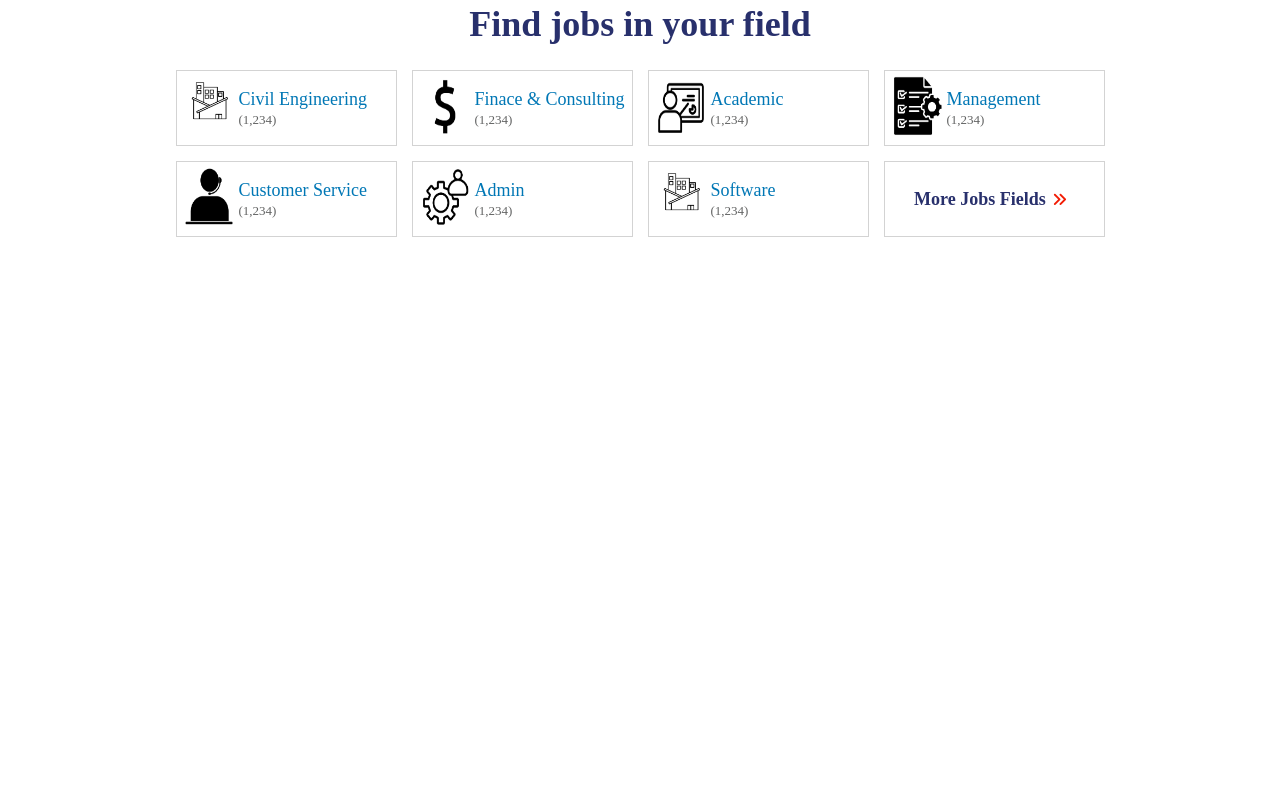
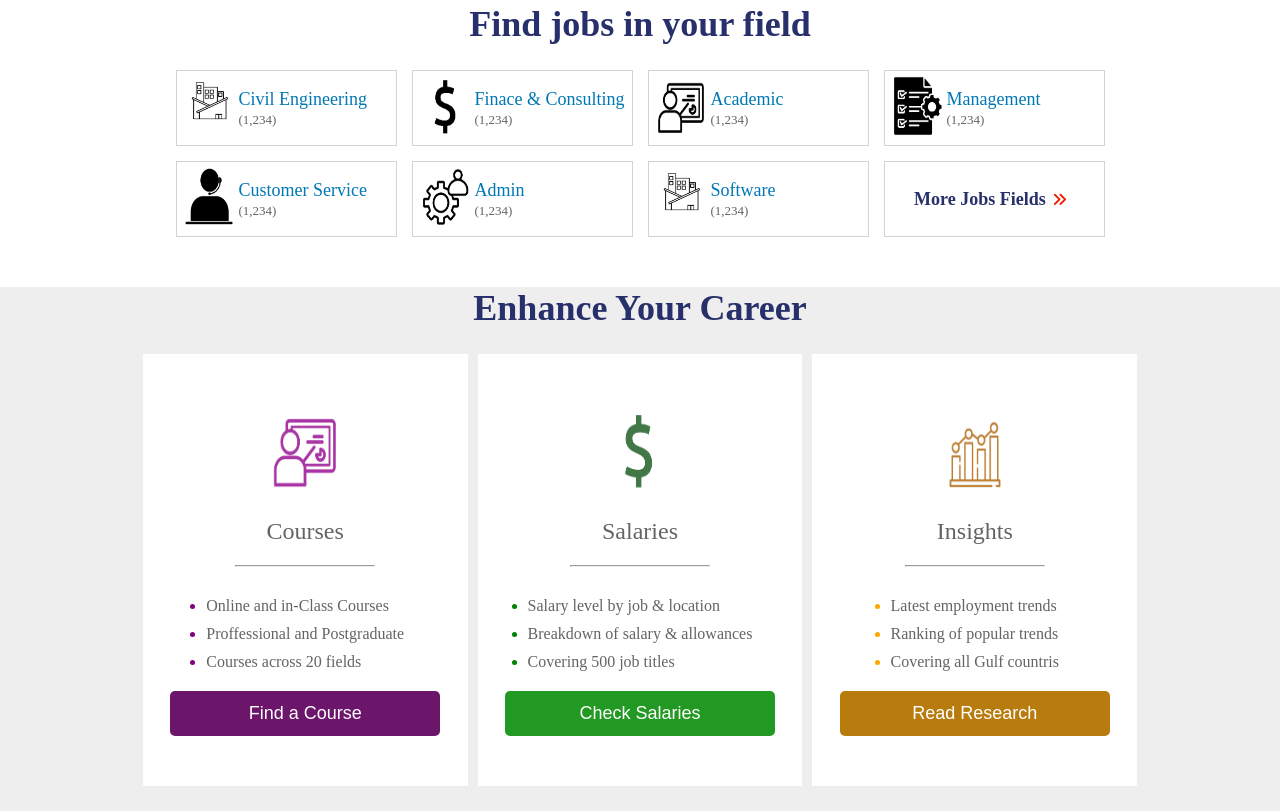
Before and after one commit to RanaSalmanHassan/GulfTalent-Clone, a plain HTML site: page index.html in a window 1280 px wide. Shown: the part 1644-2455 px from the top of the page. Before the commit the page ends 1931 px from the top, so only its background shows below. Drawn offline with Linux system fonts and the light colour scheme.

Commit message:
GT PART 8

```diff
--- a/index.html
+++ b/index.html
@@ -244,6 +244,53 @@
             </div>
         </section>
         <!-- Jobs Field End  -->
+
+        <!-- Enhance Career Start  -->
+        <section class="enhance_career">
+            <div class="heading">Enhance Your Career</div>
+            <div class="cards">
+                <div class="card" id="card1">
+                    <div class="card_image"><img src="images/teacher_purple.png" alt="Courses"></div>
+                    <div class="card_title">Courses</div>
+                    <hr>
+                    <div class="card_desc">
+                        <ul>
+                            <li>Online and in-Class Courses</li>
+                            <li>Proffessional and Postgraduate</li>
+                            <li>Courses across 20 fields</li>
+                        </ul>
+                    </div>
+                    <button class="card_button" id="c_b1">Find a Course</button>
+                </div>
+                <div class="card" id="card2">
+                    <div class="card_image"><img src="images/green_dollar.png" alt="Finance"></div>
+                    <div class="card_title">Salaries</div>
+                    <hr>
+                    <div class="card_desc">
+                        <ul>
+                            <li>Salary level by job & location</li>
+                            <li>Breakdown of salary & allowances</li>
+                            <li>Covering 500 job titles</li>
+                        </ul>
+                    </div>
+                    <button class="card_button" id="c_b2">Check Salaries</button>
+                </div>
+                <div class="card" id="card3">
+                    <div class="card_image"><img src="images/insights_orange.png" alt="Insights"></div>
+                    <div class="card_title">Insights</div>
+                    <hr>
+                    <div class="card_desc">
+                        <ul>
+                            <li>Latest employment trends</li>
+                            <li>Ranking of popular trends</li>
+                            <li>Covering all Gulf countris</li>
+                        </ul>
+                    </div>
+                    <button class="card_button" id="c_b3">Read Research</button>
+                </div>
+            </div>
+        </section>
+        <!-- Enhance Career End  -->
     </main>
 
 </body>
--- a/style.css
+++ b/style.css
@@ -412,3 +412,125 @@ select {
   color: #f21b03;
   font-size: 15px;
 }
+
+/* Enhance Career Section  */
+
+.enhance_career {
+  display: flex;
+  flex-direction: column;
+  background: #eee;
+  padding-bottom: 25px;
+}
+.heading {
+  align-self: center;
+}
+
+.cards {
+  display: grid;
+
+  grid-template-columns: repeat(3, 1fr);
+  grid-template-rows: repeat(1, 1fr);
+  gap: 10px;
+  margin: 0 auto;
+}
+
+.card {
+  display: flex;
+  flex-direction: column;
+  justify-content: center;
+  align-items: center;
+  padding: 50px;
+  cursor: pointer;
+  background: #ffffff;
+  gap: 10px;
+}
+
+.card_desc ul {
+  list-style: disc;
+}
+
+.card_desc li {
+  font-size: 16pxc;
+  color: #636464;
+  margin: 0px 0px 10px;
+}
+
+.card_title {
+  font-size: 24px;
+  color: #636464;
+  padding: 10px 0px;
+}
+.card hr {
+  width: 140px;
+  margin-bottom: 20px;
+}
+
+.card_button {
+  color: white;
+  padding: 12px 16px;
+  width: 120%;
+  font-size: 18px;
+  border-radius: 5px;
+  border: none;
+  transition: 0.2s ease-in;
+  cursor: pointer;
+}
+
+#c_b1 {
+  background-color: rgb(107, 22, 107);
+}
+#c_b1:hover {
+  background-color: rgb(189, 67, 189);
+}
+#c_b2 {
+  background-color: rgb(34, 153, 34);
+}
+#c_b2:hover {
+  background-color: rgb(13, 99, 13);
+}
+
+#c_b3 {
+  background: rgb(184, 124, 14);
+}
+#c_b3:hover {
+  background: rgb(236, 163, 28);
+}
+
+#card1 ul li::marker {
+  color: purple;
+}
+#card2 ul li::marker {
+  color: green;
+}
+#card3 ul li::marker {
+  color: orange;
+}
+
+.card_image img {
+  height: 90px;
+  width: 90px;
+  transition: transform 0.3s ease-in-out;
+}
+
+.card:hover .card_image {
+  transform: scale(1.25);
+  transition: transform 0.3s ease-in-out;
+}
+
+.card {
+  border: none;
+  transition: transform 0.3s ease-in;
+}
+
+#card1:hover {
+  border-top: 5px solid rgb(107, 22, 107);
+  transition: transform 0.3s ease-in;
+}
+#card2:hover {
+  border-top: 5px solid rgb(34, 153, 34);
+  transition: transform 0.3s ease-in;
+}
+#card3:hover {
+  border-top: 5px solid rgb(184, 124, 14);
+  transition: transform 0.3s ease-in;
+}
```
